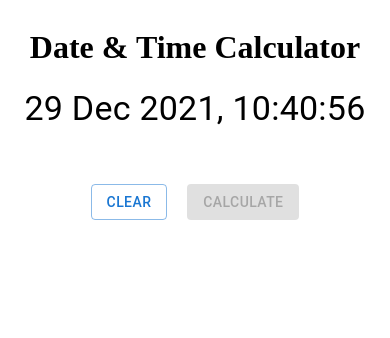
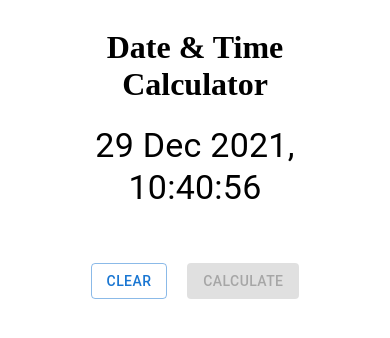
Before and after one commit to mehardiknaik/time-calculator, a Next.js app: page / in a window 390 px wide. Shown: the top 338 px of the page. Built offline with nearby package versions, Linux system fonts and the light colour scheme.

Commit message:
package changes

```diff
--- a/package.json
+++ b/package.json
@@ -4,6 +4,7 @@
   "scripts": {
     "dev": "next dev",
     "build": "next build",
+    "export": "next export",
     "start": "next start",
     "lint": "next lint"
   },
--- a/styles/Main.module.css
+++ b/styles/Main.module.css
@@ -19,4 +19,7 @@
         display: flex;
         flex-direction: column;
     }
+    .titleContainer{
+        padding: 0 30px 0 30px;
+    }
 }
```
